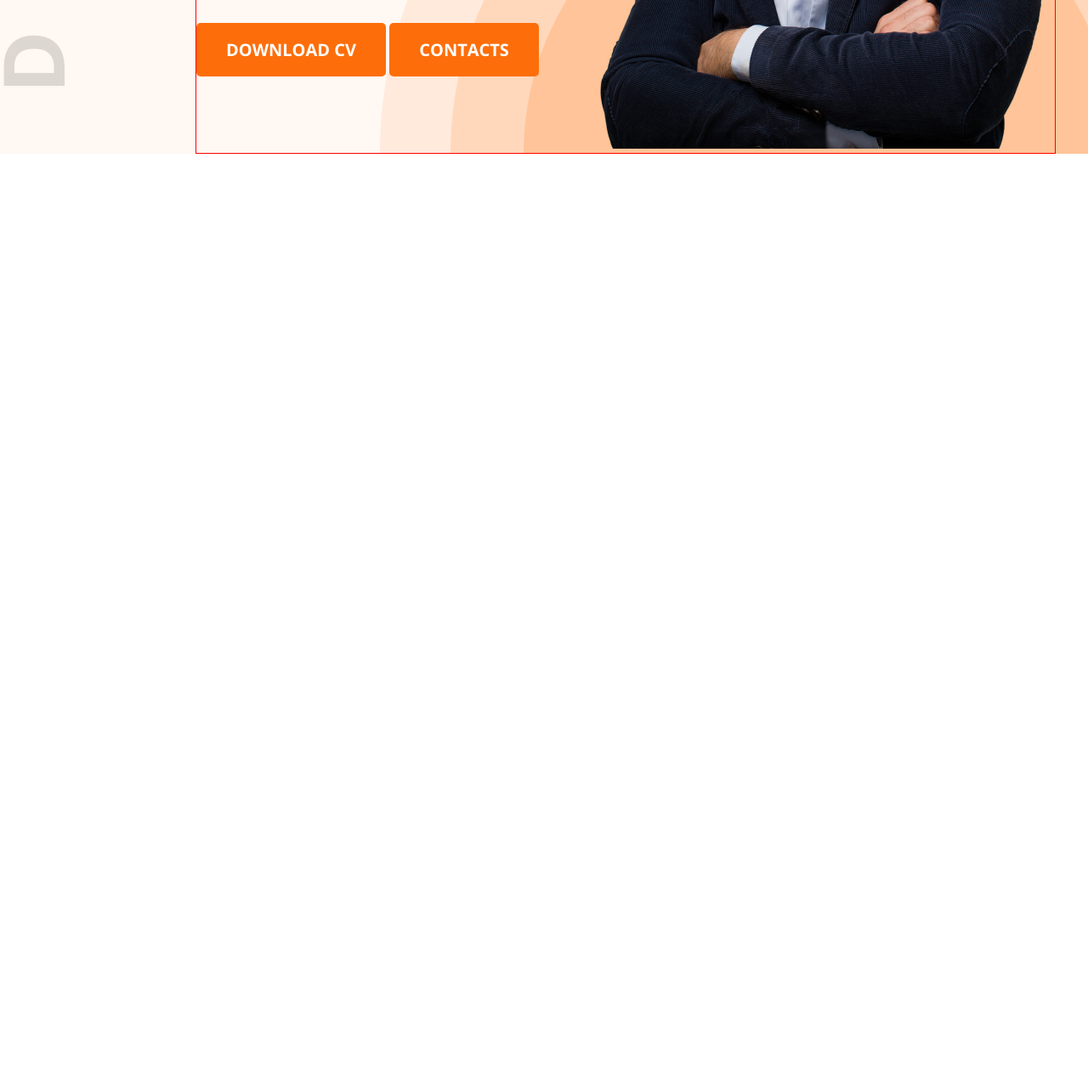
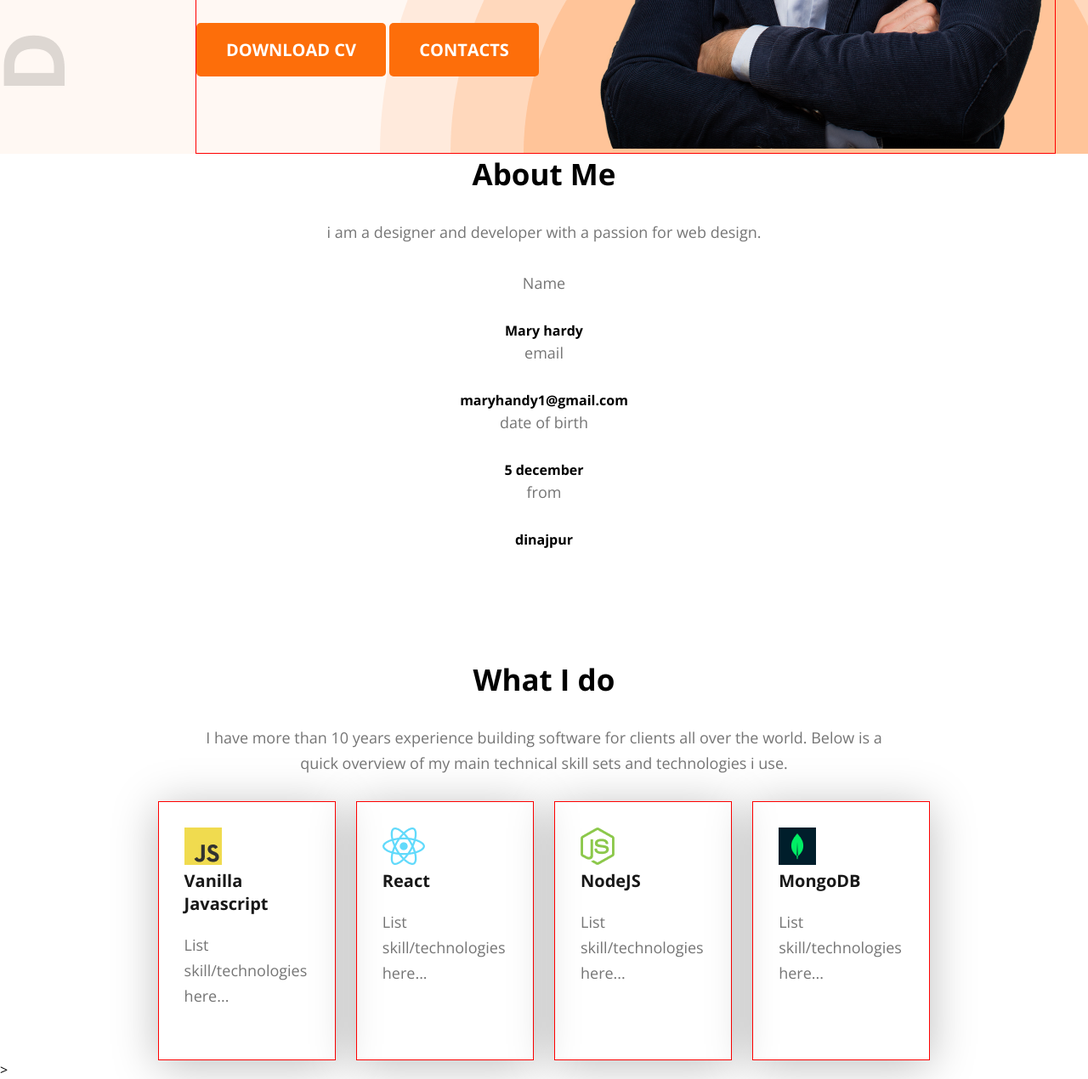
Before and after one commit to mansuraannie1-hue/hero-dev-portfolio, a plain HTML site: page index.html in a window 1280 px wide. Shown: the part 662-1932 px from the top of the page at 85% size. Before the commit the page ends 843 px from the top, so only its background shows below. Drawn offline with nearby package versions, Linux system fonts and the light colour scheme.

Commit message:
design skills according to figma

```diff
--- a/index.html
+++ b/index.html
@@ -34,5 +34,82 @@
             </div>
         </section>
     </header>
+    <section id="About">
+        <div class="about-container">
+            <div class="section-heading">
+                <h2>About Me</h2>
+                <p>i am a designer and developer with a passion for web design.</p>
+                <div class="About-info">
+                    <div class="info-card">
+                        <p>Name </p>
+                        <h4>Mary hardy</h4>
+                    </div>
+                <div class="About-info">
+                    <div class="info-card">
+                        <p>email </p>
+                        <h4>maryhandy1@gmail.com</h4>
+                    </div>
+                <div class="About-info">
+                    <div class="info-card">
+                        <p>date of birth</p>
+                        <h4>5 december</h4>
+                    </div>
+                <div class="About-info">
+                    <div class="info-card">
+                        <p>from</p>
+                        <h4>dinajpur</h4>
+                    </div>
+                </div>
+            </div>
+        </div>
+
+    </section>
+<section id="skills">
+    <div class="skills-container">
+
+        <div class="section-heading">
+            <h2>What I do</h2>
+            <p>
+                I have more than 10 years experience building software for clients all over the world.
+                Below is a quick overview of my main technical skill sets and technologies i use.
+            </p>
+        </div>
+
+        <div class="skill-box">
+
+            <div class="skill-card">
+                <img src="images/icons/js.png" alt="">
+                <h3>Vanilla Javascript</h3>
+                <p>List skill/technologies here...</p>
+            </div>
+
+            <div class="skill-card">
+                <img src="images/icons/react.png" alt="">
+                <h3>React</h3>
+                <p>List skill/technologies here...</p>
+            </div>
+
+            <div class="skill-card">
+                <img src="images/icons/nodejs.png" alt="">
+                <h3>NodeJS</h3>
+                <p>List skill/technologies here...</p>
+            </div>
+
+            <div class="skill-card">
+                <img src="images/icons/mongo.png" alt="">
+                <h3>MongoDB</h3>
+                <p>List skill/technologies here...</p>
+            </div>
+
+        </div>
+
+    </div>
+</section>
+
+
+  >
+
+
+    </section>
 </body>
 </html>
--- a/styles/portfolio.css
+++ b/styles/portfolio.css
@@ -29,6 +29,23 @@
     font-weight: bold;
     color: white;
     cursor: pointer;
+}
+.section-heading{
+    max-width: 827px;
+    text-align: center;
+    margin: 0 auto;
+
+}
+.section-heading h2{
+    font-size: 35px;
+    margin-bottom: 30px;
+
+}
+.section-heading p{
+    font-size: 18px;
+    margin-bottom: 30px;
+    line-height: 30px;
+    color: #757575;
 }
 header{
     background-color: #FFF8F3;
@@ -89,3 +106,56 @@ nav.menu a{
     max-width: 585px;
     vertical-align: middle;
 }
+#about{
+    padding-top: 130px;
+}
+#about .about-container{
+    width: 71%;
+    max-width: 1140px;
+    margin: 0 auto;
+    text-align: center;
+    background-color: #FFF8F3;
+    padding: 131px 156px;
+}
+#about .about-container .about-info{
+    display: flex;
+   justify-content: space-around;
+}
+.about-info .info-card p{
+     font-size: 20px;
+
+    line-height: 30px;
+    color: #757575;
+
+}
+.about-info .info-card h4{
+    font-size: 20px;
+}
+#skills .skills-container{
+    padding-top: 130px;
+    width: 71%;
+    max-width: 1140px;
+    margin: 0 auto;
+}
+#skills .skills-container .skill-box{
+    display: flex;
+    gap: 24px;
+}
+.skill-box .skill-card{
+    padding: 30px;
+    border: 1px solid red;
+    box-shadow: 0 6px 50px 0 #00000042;
+    max-width: 247px;
+}
+
+.skill-card h3{
+    font-size: 20px;
+    color: #181818;
+    margin-bottom: 20px;
+}
+.skill-card p{
+    font-size: 18px;
+    color: #757575;
+    line-height: 30px;
+    margin-bottom: 30px;
+}
```
